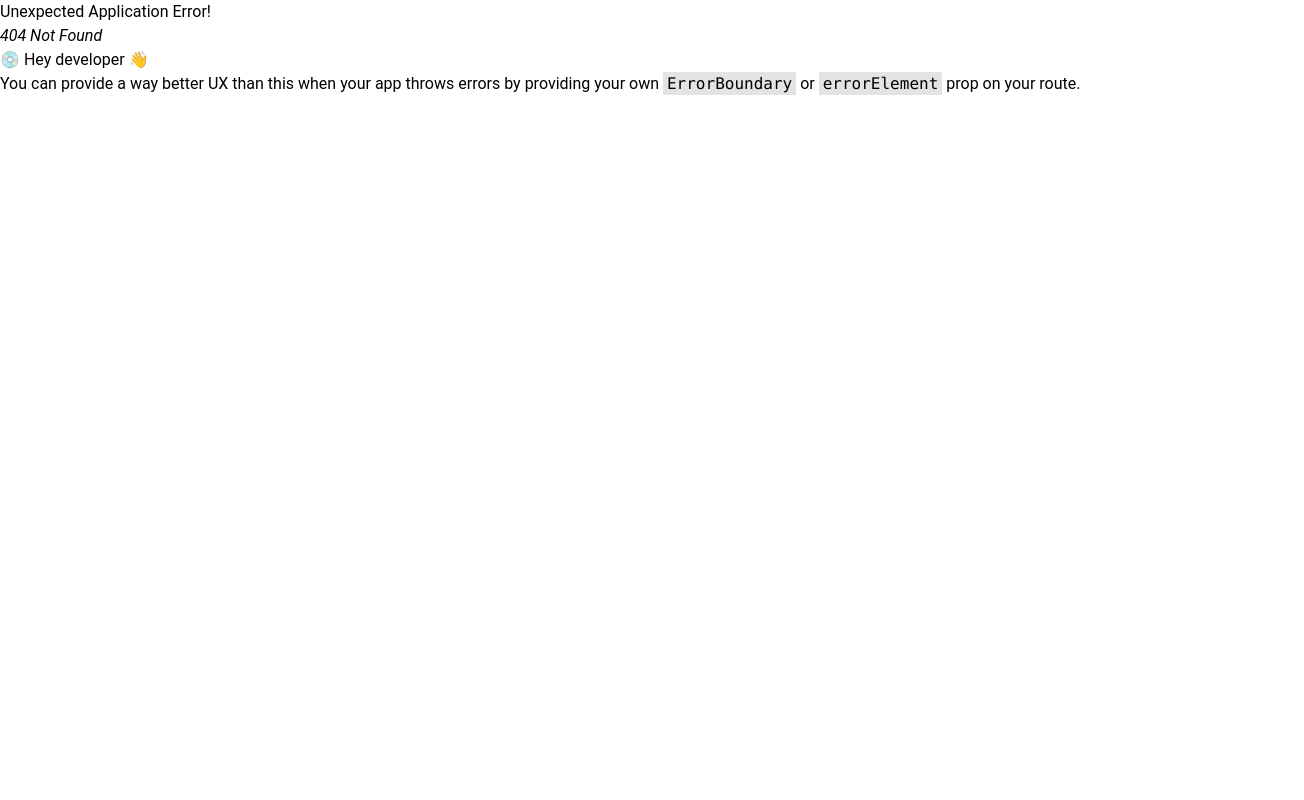
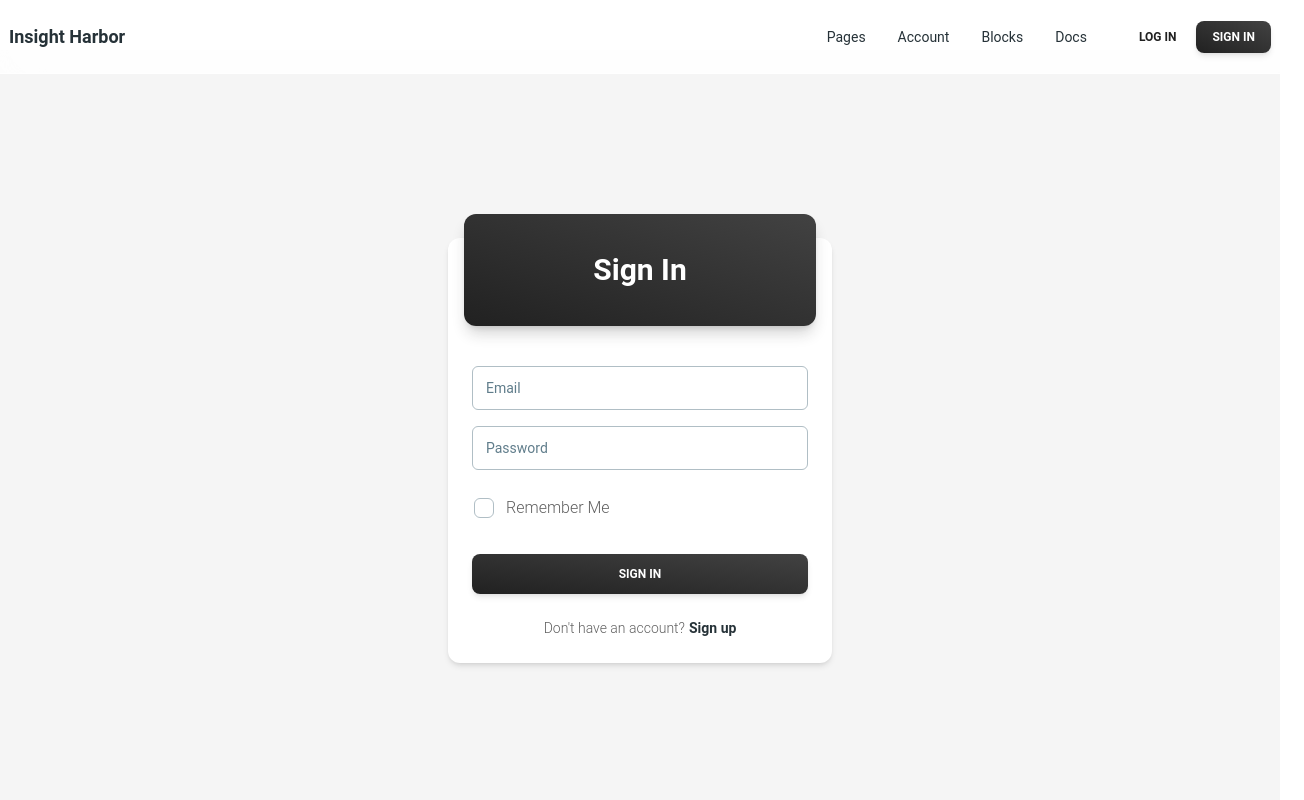
Before and after one commit to PHantasm111/Insight-Harbor, a React (Vite) app in the folder IH-webapp/: page /login in a window 1280 px wide. Before the commit this address had no page. Shown: the top 800 px of the page, 1304 px wide, since content can reach past the window. Built offline with nearby package versions, Linux system fonts and the light colour scheme.

Commit message:
finish front page login & register

```diff
--- a/IH-webapp/src/components/Footer.jsx
+++ b/IH-webapp/src/components/Footer.jsx
@@ -1,12 +1,13 @@
 import React from 'react'
 
 import { Typography } from "@material-tailwind/react";
+import logo from '/logo.png'
 
 export function FooterWithLogo() {
   return (
     <footer className="w-full bg-white p-8">
       <div className="flex flex-row flex-wrap items-center justify-center gap-y-6 gap-x-12 bg-white text-center md:justify-between">
-        <img src="https://docs.material-tailwind.com/img/logo-ct-dark.png" alt="logo-ct" className="w-10" />
+        <img src={logo} alt="logo-ct" className="w-20" />
         <ul className="flex flex-wrap items-center gap-y-2 gap-x-8">
           <li>
             <Typography
--- a/IH-webapp/src/components/Navbar.jsx
+++ b/IH-webapp/src/components/Navbar.jsx
@@ -5,8 +5,8 @@ import {
   Typography,
   Button,
   IconButton,
-  Card,
 } from "@material-tailwind/react";
+import { useNavigate } from "react-router-dom";
 
 export function StickyNavbar() {
   const [openNav, setOpenNav] = React.useState(false);
@@ -18,6 +18,17 @@ export function StickyNavbar() {
     );
   }, []);
 
+  const navigate = useNavigate();
+  const handleLogin = () => {
+    navigate('/login');
+  }
+
+  const handleRegister = () => {
+    navigate('/register');
+  }
+
+
+  {/* navbar list */}
   const navList = (
     <ul className="mt-2 mb-4 flex flex-col gap-2 lg:mb-0 lg:mt-0 lg:flex-row lg:items-center lg:gap-6 ">
       <Typography
@@ -75,13 +86,15 @@ export function StickyNavbar() {
               <Button
                 variant="text"
                 size="sm"
-                className="hidden lg:inline-block">
+                className="hidden lg:inline-block"
+                onClick={handleLogin}>
                 <span>Log In</span>
               </Button>
               <Button
                 variant="gradient"
                 size="sm"
-                className="hidden lg:inline-block">
+                className="hidden lg:inline-block"
+                onClick={handleRegister}>
                 <span>Sign in</span>
               </Button>
             </div>
@@ -101,7 +114,7 @@ export function StickyNavbar() {
                   <path
                     strokeLinecap="round"
                     strokeLinejoin="round"
-                    d="M6 18L18 6M6 6l12 12"/>
+                    d="M6 18L18 6M6 6l12 12" />
                 </svg>
               ) : (
                 <svg
@@ -113,7 +126,7 @@ export function StickyNavbar() {
                   <path
                     strokeLinecap="round"
                     strokeLinejoin="round"
-                    d="M4 6h16M4 12h16M4 18h16"/>
+                    d="M4 6h16M4 12h16M4 18h16" />
                 </svg>
               )}
             </IconButton>
--- /dev/null
+++ b/IH-webapp/src/pages/Login.jsx
@@ -0,0 +1,55 @@
+import React from 'react'
+import { Link } from 'react-router-dom';
+import {
+  Card,
+  CardHeader,
+  CardBody,
+  CardFooter,
+  Typography,
+  Input,
+  Checkbox,
+  Button,
+} from "@material-tailwind/react";
+
+const Login = () => {
+  return (
+    <div className="flex items-center justify-center min-h-screen bg-gray-100">
+      <Card className="w-96">
+        <CardHeader
+          variant="gradient"
+          color="gray"
+          className="mb-4 grid h-28 place-items-center"
+        >
+          <Typography variant="h3" color="white">
+            Sign In
+          </Typography>
+        </CardHeader>
+        <CardBody className="flex flex-col gap-4">
+          <Input label="Email" size="lg" />
+          <Input label="Password" size="lg" />
+          <div className="-ml-2.5">
+            <Checkbox label="Remember Me" />
+          </div>
+        </CardBody>
+        <CardFooter className="pt-0">
+          <Button variant="gradient" fullWidth>
+            Sign In
+          </Button>
+          <Typography variant="small" className="mt-6 flex justify-center">
+            Don&apos;t have an account?
+            <Typography
+              as="a"
+              variant="small"
+              color="blue-gray"
+              className="ml-1 font-bold"
+            >
+              <Link to="/register">Sign up</Link>
+            </Typography>
+          </Typography>
+        </CardFooter>
+      </Card>
+    </div>
+  )
+}
+
+export default Login
--- a/IH-webapp/src/pages/Register.jsx
+++ b/IH-webapp/src/pages/Register.jsx
@@ -1,10 +1,12 @@
 import React from 'react'
+import { Link } from 'react-router-dom';
 import {
     Card,
     Input,
     Checkbox,
     Button,
     Typography,
+    Radio,
 } from "@material-tailwind/react";
 
 const Register = () => {
@@ -15,16 +17,17 @@ const Register = () => {
                     Sign Up
                 </Typography>
                 <Typography color="gray" className="mt-1 font-normal">
-        Nice to meet you! Enter your details to register.
+                    Nice to meet you! <br></br>
+                    Please enter your details to register.
                 </Typography>
-      <form className="mt-8 mb-2 w-80 max-w-screen-lg sm:w-96">
+                <form className="mt-8 mb-2 w-80 max-w-screen-lg sm:w-96" method='post' action="/">
                     <div className="mb-1 flex flex-col gap-6">
                         <Typography variant="h6" color="blue-gray" className="-mb-3">
                             Your Name
                         </Typography>
                         <Input
                             size="lg"
-            placeholder="name@mail.com"
+                            placeholder="name"
                             className=" !border-t-blue-gray-200 focus:!border-t-gray-900"
                             labelProps={{
                                 className: "before:content-none after:content-none",
@@ -53,8 +56,15 @@ const Register = () => {
                                 className: "before:content-none after:content-none",
                             }}
                         />
+                        <Typography variant="h6" color="blue-gray" className="-mb-3">
+                        Are you a data lake practitioner?
+                        </Typography>
+                        <div className="flex gap-20 pl-40">
+                            <Radio name="type" label="Yes" />
+                            <Radio name="type" label="No" defaultChecked />
                         </div>
-        <Checkbox
+                    </div>
+                    <Checkbox required
                         label={
                             <Typography
                                 variant="small"
@@ -66,20 +76,20 @@ const Register = () => {
                                     href="#"
                                     className="font-medium transition-colors hover:text-gray-900"
                                 >
-                &nbsp;Terms and Conditions
+                                    &nbsp;Terms and Condition *
                                 </a>
                             </Typography>
                         }
                         containerProps={{ className: "-ml-2.5" }}
                     />
-        <Button className="mt-6" fullWidth>
+                    <Button type="submit" className="mt-6" fullWidth>
                         sign up
                     </Button>
                     <Typography color="gray" className="mt-4 text-center font-normal">
                         Already have an account?{" "}
-          <a href="#" className="font-medium text-gray-900">
-            Sign In
-          </a>
+                        <Link to="/login" className="font-medium text-gray-900 hover:text-blue-600">
+                            <strong>Sign In</strong>
+                        </Link>
                     </Typography>
                 </form>
             </Card>
```
Also changed, not shown: IH-webapp/src/App.jsx (+6 -2 lines), 1 other file (tests, documents, lock files or other folders). Lines whose indentation alone changed are shown as unchanged.
